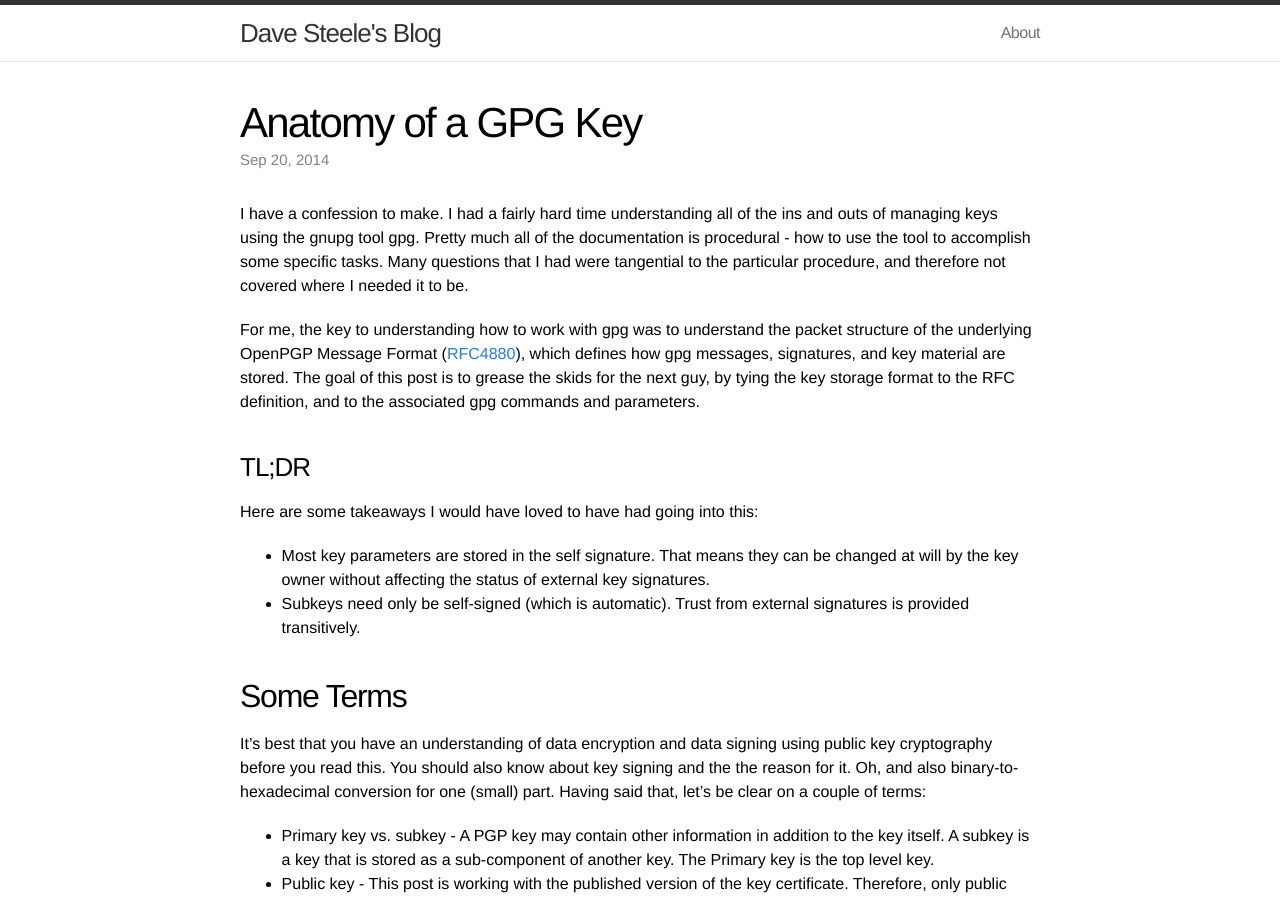
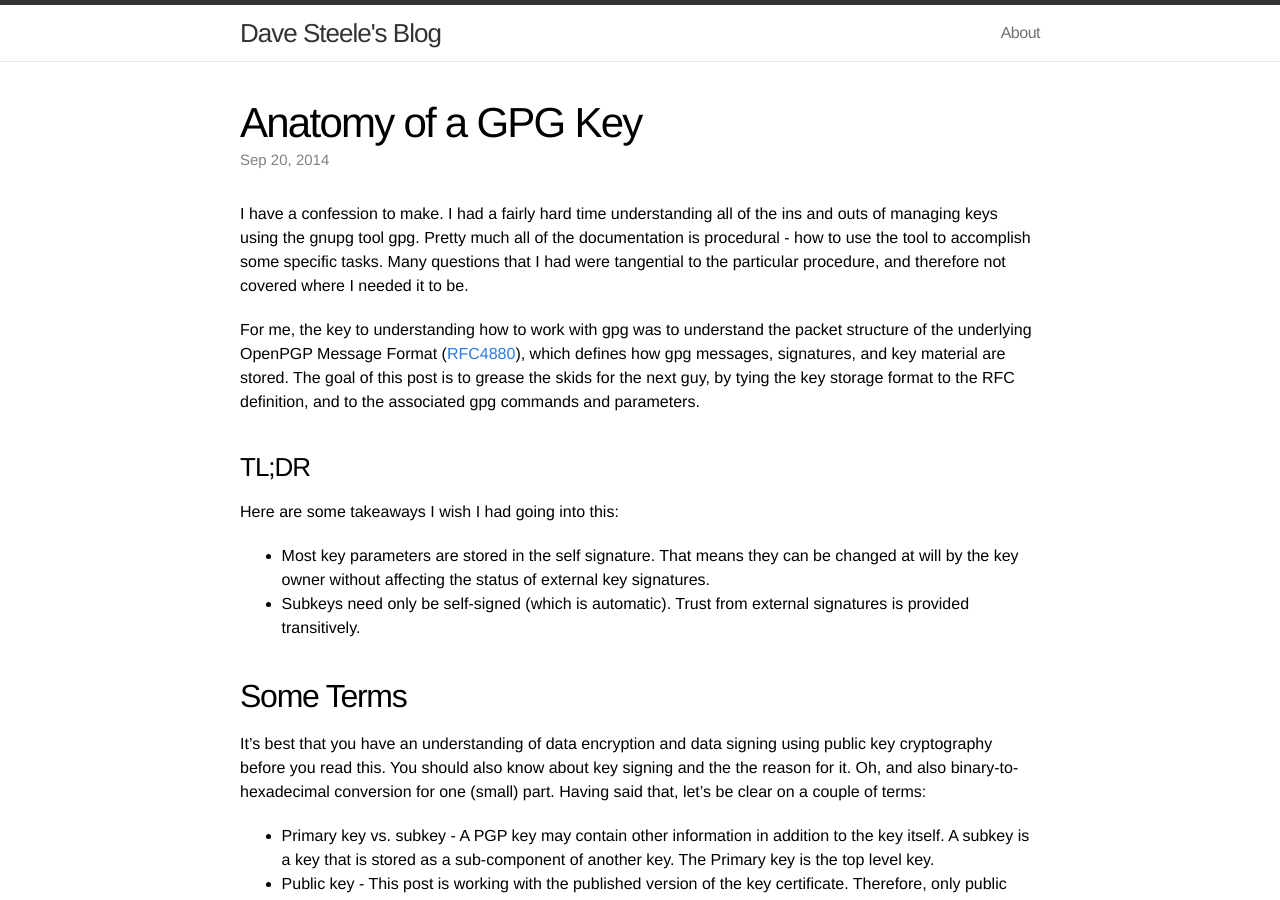
Before and after one commit to davesteele/davesteele.github.io, a Jekyll site: the page built from _posts/2014-09-20-anatomy-of-a-gpg-key.markdown, in a window 1280 px wide and 900 px high. Built offline with Jekyll 4.4.1, drawn with Linux system fonts in a browser that asks for light colours; comment, search, counter and statistics services are not loaded.

Commit message:
Anatomy post: too many 'haves'

```diff
--- a/_posts/2014-09-20-anatomy-of-a-gpg-key.markdown
+++ b/_posts/2014-09-20-anatomy-of-a-gpg-key.markdown
@@ -11,7 +11,7 @@ For me, the key to understanding how to work with gpg was to understand the pack
 
 ### TL;DR
 
-Here are some takeaways I would have loved to have had going into this:
+Here are some takeaways I wish I had going into this:
 
 * Most key parameters are stored in the self signature. That means they can be changed at will by the key owner without affecting the status of external key signatures.
 * Subkeys need only be self-signed (which is automatic). Trust from external signatures is provided transitively.
```
